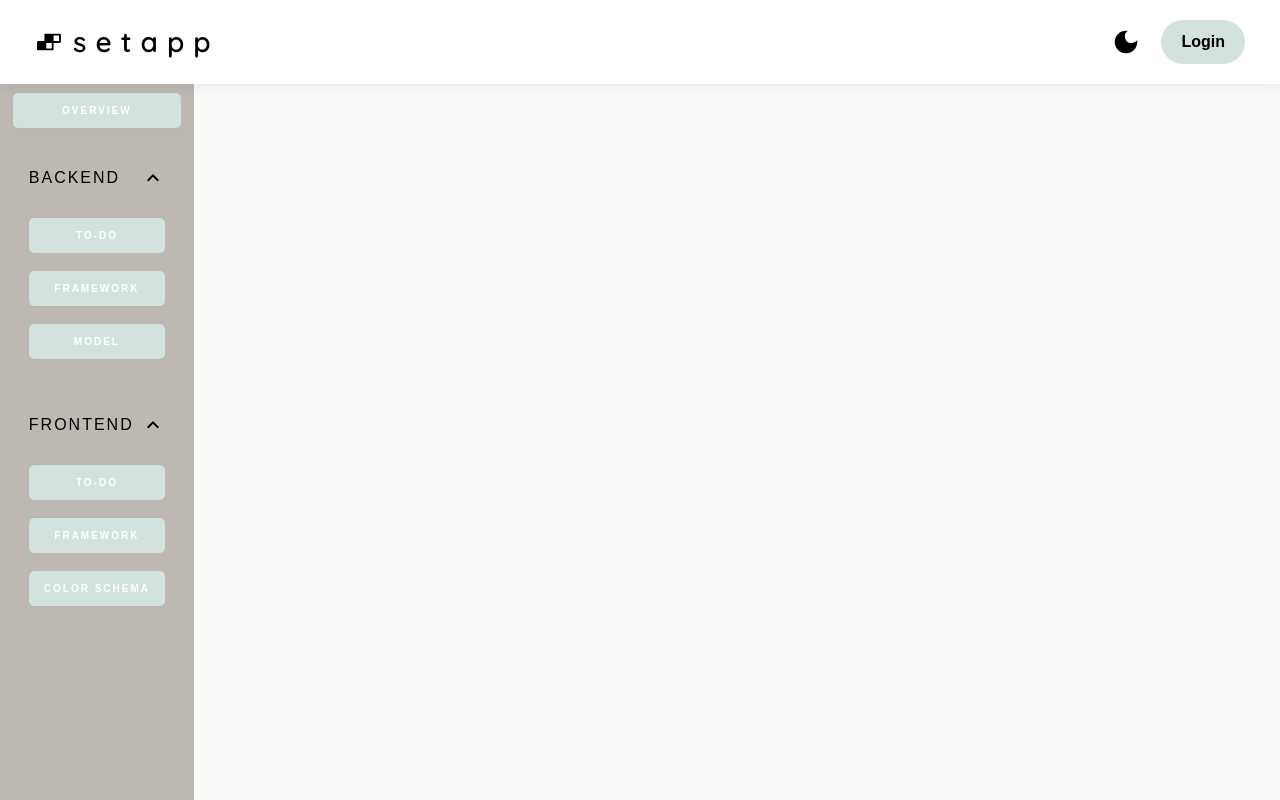
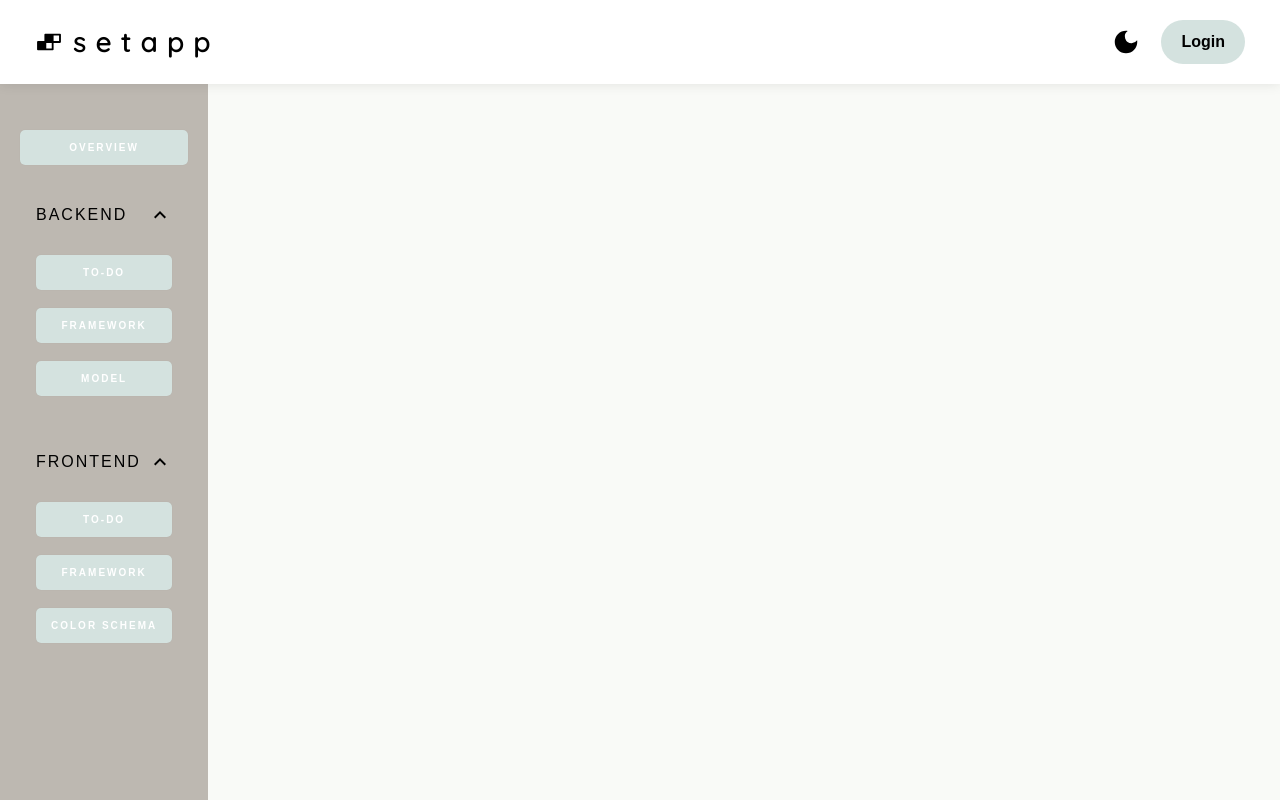
Before and after one commit to blauprint/setapp, a Next.js app: page /1/projects/1 in a window 1280 px wide. Built offline with nearby package versions, Linux system fonts and the light colour scheme; no server answers.

Commit message:
fix(paddings): fix paddings

```diff
--- a/src/styles/ProjectMenu.module.css
+++ b/src/styles/ProjectMenu.module.css
@@ -1,7 +1,7 @@
 .menuContainer {
   display: flex;
-  padding-top: 1%;
-  padding-inline: 1%;
+  padding-top: 50px;
+  padding-inline: 20px;
   min-width: 12vw;
   height: fit-content;
   background-color: var(--block-color);
```
